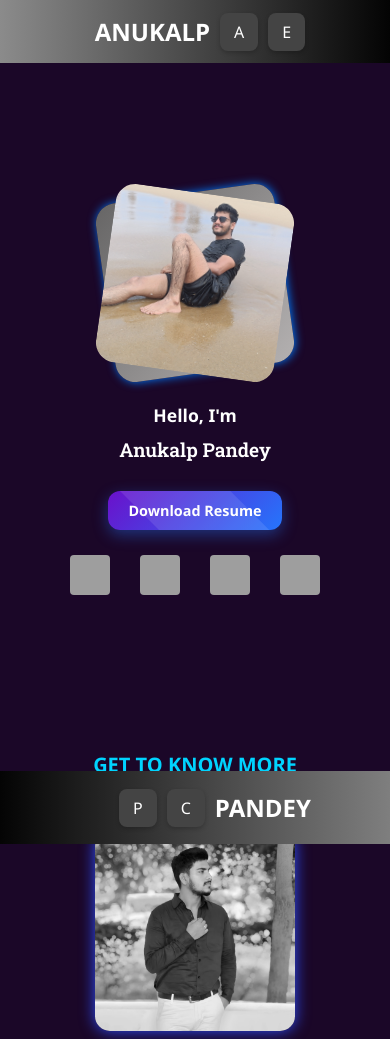
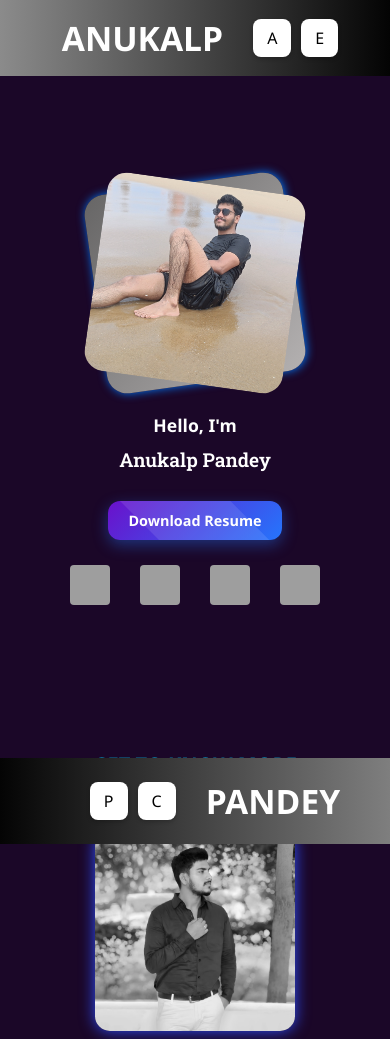
Before and after one commit to anukalp87/Anukalp_portfolio, a plain HTML site: page index.html in a window 390 px wide. Shown: the top 1039 px of the page. Drawn offline with Linux system fonts and the light colour scheme; grey boxes are pictures that could not be loaded.

Commit message:
inital code

```diff
--- a/style.css
+++ b/style.css
@@ -66,7 +66,7 @@ body {
 
 .side-right {
   right: 0;
-  background: linear-gradient(to bottom, #040404, #8b8b8b);
+  background: linear-gradient(to bottom, #000000, #8b8b8b);
 }
 
 .name-vertical {
@@ -96,8 +96,8 @@ body {
 .dots a {
   text-decoration: none;
   padding: 8px 14px;
-  background-color: var(--box-color);
-  color: white;
+  background-color: white;
+  color: rgb(0, 0, 0);
   font-weight: 500;
   font-size: 1rem;
   border-radius: 8px;
@@ -107,7 +107,7 @@ body {
 }
 
 .dots a:hover {
-  background-color: var(--accent-color);
+  background-color: white;
   transform: scale(1.05);
 }
 
@@ -282,12 +282,12 @@ body {
     padding: 5px 5px;
     z-index: 10000;
     background: linear-gradient(to right, #8b8b8b, #000000);
-    gap: 10px;
+    gap: 30px;
   }
 
   .side-left .name-vertical {
     writing-mode: horizontal-tb;
-    font-size: 1.5rem;
+    font-size: 2.1rem;
     color: white;
 
   }
@@ -316,12 +316,12 @@ body {
     padding: 10px 20px;
     background: linear-gradient(to right, #040404, #8b8b8b);
     z-index: 1000;
-    gap: 10px;
+    gap: 30px;
   }
 
   .side-right .name-vertical {
     writing-mode: horizontal-tb;
-    font-size: 1.5rem;
+    font-size: 2.1rem;
     color: white;
   }
 
@@ -347,8 +347,8 @@ body {
   }
 
   .profile-image {
-    width: 180px;
-    height: 180px;
+    width: 200px;
+    height: 200px;
   }
 
   .content h1 {
```
